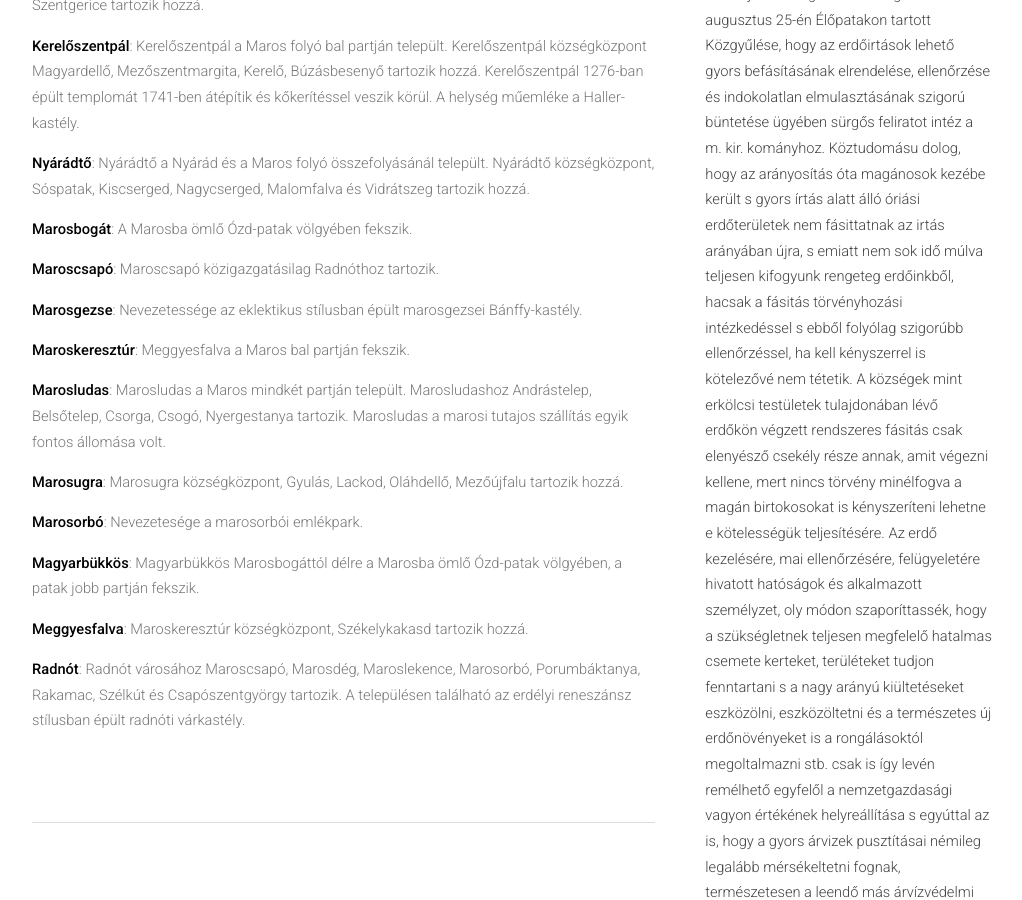
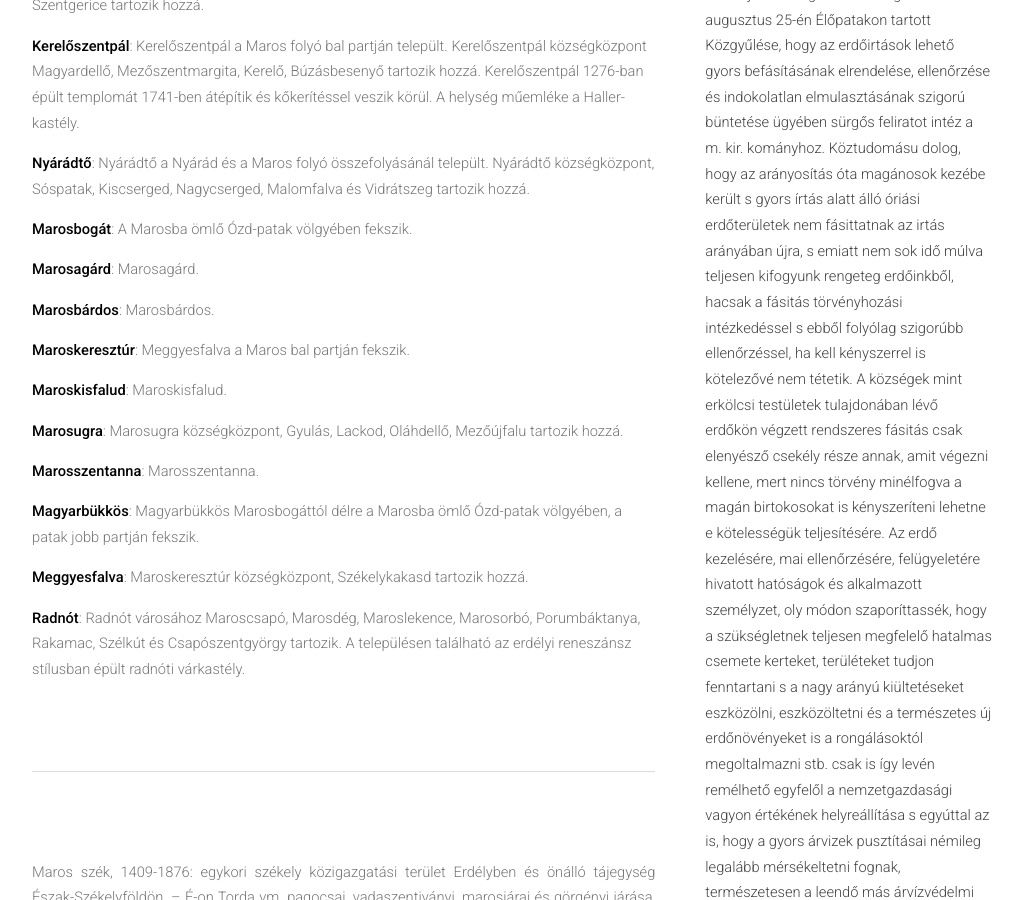
Before and after one commit to siculia/siculia.github.io, a Jekyll site: the page built from siculia-marosszek.html, in a window 1280 px wide and 900 px high, scrolled down 1600 px. Shown: the whole window, without its empty margins (128-1150 px from the left). Built offline with Jekyll 4.4.1, drawn with Linux system fonts in a browser that asks for light colours; nearby versions of some CDN libraries; library files that are not in the unit come from our copies.

```diff
--- a/siculia-haromszek.html
+++ b/siculia-haromszek.html
@@ -44,7 +44,7 @@ layout: default
 							Uzon, Ürmös, Vargyas, Várhegy, Zabola, Zalánpataki üvegcsüz, Zágon</p>
 
 							<hr></hr>
-							<p style="text-align: left;"><b>Aldoboly</b>: Aldoboly</p>
+							<p style="text-align: left;"><b>Aldoboly</b>: Aldobolyközigazgatásilag Illyefalvához tartozik.</p>
 							<p style="text-align: left;"><b>Bálványosfürdő</b>: Bálványosfürdő névadója a Bálványos vár. Bálványosfürdő számtalan borvízforrásból, gyógyfürdőből és mofettából álló fürdőhely. Bálványosfürdő mellet találjuk Székelyföld leghíresebb mofettáját, a Torjai büdösbarlangot. A Buffogó tőzegláp a Büdös-hegy és a Köztető közötti hegynyeregben, a Bálványos-patak felső folyásánál helyezkedik el, nevét a buffogó hangot kibocsátó szén-dioxid feltörésekről kapta.</p>
 							<p style="text-align: left;"><b>Illyefalva</b>: Illyefalvátol északnyugatra, a Felszegi-patak jobb partján, borvízforrások fakadtak.</p>
 							<p style="text-align: left;"><b>Előpatak</b>: Előpatakon borvízes kezelőközpont működik. A Nagyliki-patak forrásvidékén fajkad a Nagysósborvíz-forrás és a Vezesborvíz-forrás. A településen korábban a borvízes Lobogó-tükörfürdő és a Károly-fürdő és a tizennyoc kádas, melegvizes Diana-kádfürdő működött.</p>
--- a/siculia-marosszek.html
+++ b/siculia-marosszek.html
@@ -40,12 +40,12 @@ layout: default
 							<p style="text-align: left;"><b>Kerelőszentpál</b>: Kerelőszentpál a Maros folyó bal partján települt. Kerelőszentpál községközpont Magyardellő, Mezőszentmargita, Kerelő, Búzásbesenyő tartozik hozzá. Kerelőszentpál 1276-ban épült templomát 1741-ben átépítik és kőkerítéssel veszik körül. A helység műemléke a Haller-kastély.</p>
 							<p style="text-align: left;"><b>Nyárádtő</b>: Nyárádtő a Nyárád és a Maros folyó összefolyásánál települt. Nyárádtő községközpont, Sóspatak, Kiscserged, Nagycserged, Malomfalva és Vidrátszeg tartozik hozzá.</p>
 							<p style="text-align: left;"><b>Marosbogát</b>: A Marosba ömlő Ózd-patak völgyében fekszik.</p>
-							<p style="text-align: left;"><b>Maroscsapó</b>: Maroscsapó közigazgatásilag Radnóthoz tartozik.</p>
-							<p style="text-align: left;"><b>Marosgezse</b>: Nevezetessége az eklektikus stílusban épült marosgezsei Bánffy-kastély.</p>
+							<p style="text-align: left;"><b>Marosagárd</b>: Marosagárd.</p>
+							<p style="text-align: left;"><b>Marosbárdos</b>: Marosbárdos.</p>
 							<p style="text-align: left;"><b>Maroskeresztúr</b>: Meggyesfalva a Maros bal partján fekszik.</p>
-							<p style="text-align: left;"><b>Marosludas</b>: Marosludas a Maros mindkét partján települt. Marosludashoz Andrástelep, Belsőtelep, Csorga, Csogó, Nyergestanya tartozik. Marosludas a marosi tutajos szállítás egyik fontos állomása volt.</p>
+							<p style="text-align: left;"><b>Maroskisfalud</b>: Maroskisfalud.</p>
 							<p style="text-align: left;"><b>Marosugra</b>: Marosugra községközpont, Gyulás, Lackod, Oláhdellő, Mezőújfalu tartozik hozzá.</p>
-							<p style="text-align: left;"><b>Marosorbó</b>: Nevezetesége a marosorbói emlékpark.</p>
+							<p style="text-align: left;"><b>Marosszentanna</b>: Marosszentanna.</p>
 							<p style="text-align: left;"><b>Magyarbükkös</b>: Magyarbükkös Marosbogáttól délre a Marosba ömlő Ózd-patak völgyében, a patak jobb partján fekszik.</p>
 							<p style="text-align: left;"><b>Meggyesfalva</b>: Maroskeresztúr községközpont, Székelykakasd tartozik hozzá.</p>
 							<p style="text-align: left;"><b>Radnót</b>: Radnót városához Maroscsapó, Marosdég, Maroslekence, Marosorbó, Porumbáktanya, Rakamac, Szélkút és Csapószentgyörgy tartozik. A településen található az erdélyi reneszánsz stílusban épült radnóti várkastély.</p>
```
Also changed, not shown: siculia-aranyosszek.html (+10 -1 lines), Gemfile.lock.
